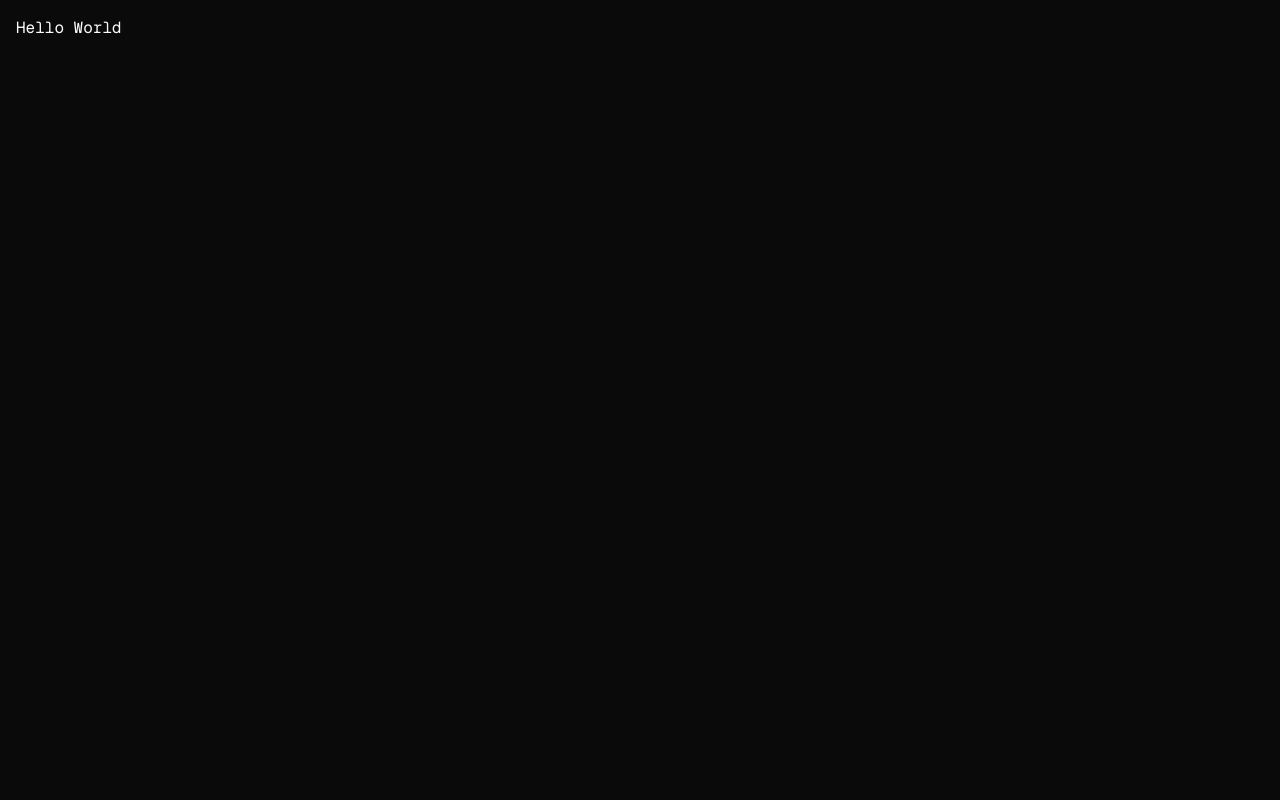
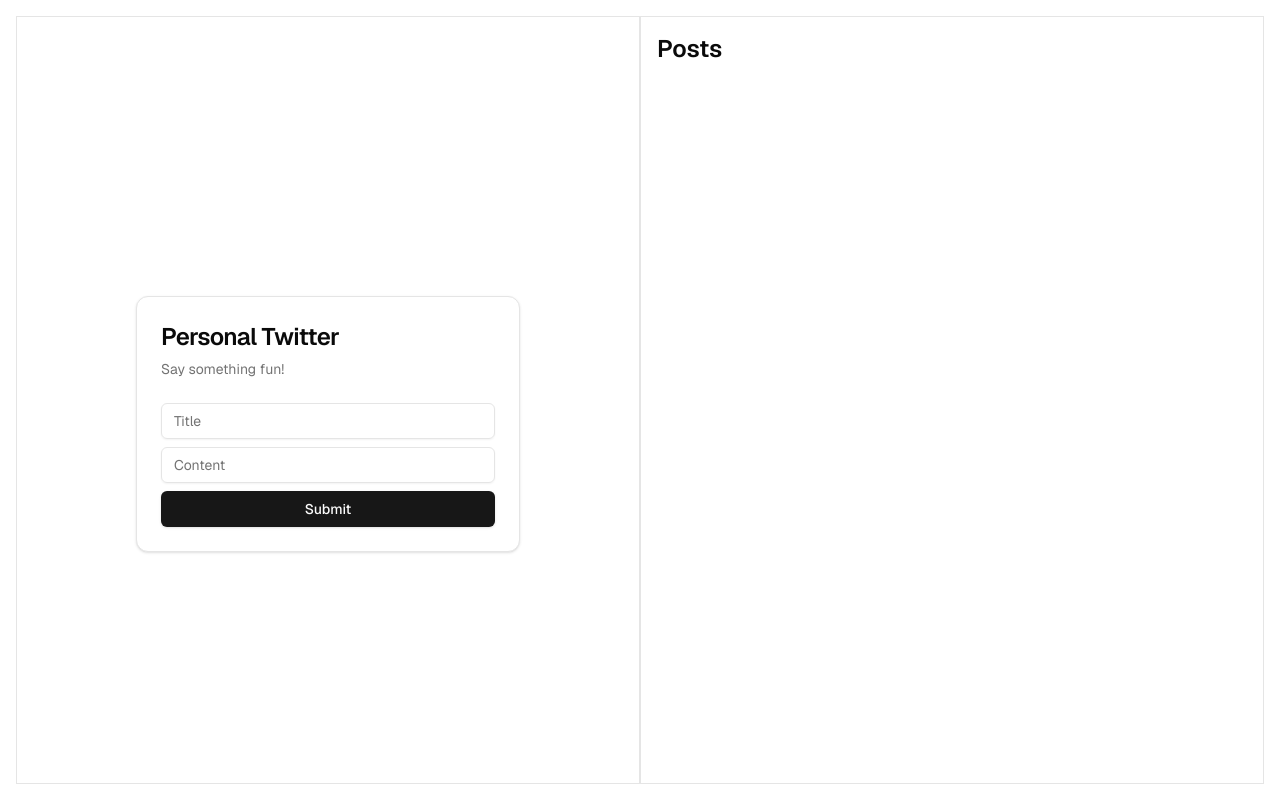
Before and after one commit to sjnaik02/turso-demo-app, a Next.js app: page / in a window 1280 px wide. Built offline with nearby package versions, Linux system fonts and the light colour scheme.

Commit message:
"added form input + db stuff started"

```diff
--- a/package.json
+++ b/package.json
@@ -16,6 +16,7 @@
   "dependencies": {
     "@libsql/client": "^0.9.0",
     "@radix-ui/react-icons": "^1.3.0",
+    "@radix-ui/react-slot": "^1.1.0",
     "@t3-oss/env-nextjs": "^0.10.1",
     "class-variance-authority": "^0.7.0",
     "clsx": "^2.1.1",
--- a/src/app/layout.tsx
+++ b/src/app/layout.tsx
@@ -14,7 +14,7 @@
   children,
 }: Readonly<{ children: React.ReactNode }>) {
   return (
-    <html lang="en" className={`${GeistSans.variable} ${GeistMono.variable} dark`}>
+    <html lang="en" className={`${GeistSans.variable} ${GeistMono.variable}`}>
       <body>{children}</body>
     </html>
   );
--- a/src/app/page.tsx
+++ b/src/app/page.tsx
@@ -1,9 +1,29 @@
-import Link from "next/link";
+import { Card, CardContent, CardHeader, CardTitle, CardDescription } from "@/components/ui/card";
+import { Input } from "@/components/ui/input";
+import { Button } from "@/components/ui/button";
 
 export default function HomePage() {
+
   return (
-    <main className="font-mono p-4">
-      <h1>Hello World</h1>
+    <main className="font-sans p-4 h-screen w-screen flex">
+      <div className="flex flex-col w-1/2 justify-center items-center border">
+      <Card className="w-96 mt-12 ">
+        <CardHeader>
+          <CardTitle className="text-2xl">Personal Twitter</CardTitle>
+          <CardDescription>Say something fun!</CardDescription>
+        </CardHeader>
+        <CardContent className="">
+          <form className="flex flex-col gap-2">
+            <Input placeholder="Title" type="text" className="text-semibold" name="title" />
+            <Input placeholder="Content" type="text" name="content"/>
+            <Button type="submit">Submit</Button>
+          </form>
+        </CardContent>
+      </Card>
+      </div>
+      <div className="flex flex-col gap-2 w-1/2 border">
+        <h2 className="text-2xl font-semibold p-4">Posts</h2>
+      </div>
     </main>
   );
 }
--- /dev/null
+++ b/src/components/ui/button.tsx
@@ -0,0 +1,57 @@
+import * as React from "react"
+import { Slot } from "@radix-ui/react-slot"
+import { cva, type VariantProps } from "class-variance-authority"
+
+import { cn } from "@/lib/utils"
+
+const buttonVariants = cva(
+  "inline-flex items-center justify-center whitespace-nowrap rounded-md text-sm font-medium transition-colors focus-visible:outline-none focus-visible:ring-1 focus-visible:ring-ring disabled:pointer-events-none disabled:opacity-50",
+  {
+    variants: {
+      variant: {
+        default:
+          "bg-primary text-primary-foreground shadow hover:bg-primary/90",
+        destructive:
+          "bg-destructive text-destructive-foreground shadow-sm hover:bg-destructive/90",
+        outline:
+          "border border-input bg-background shadow-sm hover:bg-accent hover:text-accent-foreground",
+        secondary:
+          "bg-secondary text-secondary-foreground shadow-sm hover:bg-secondary/80",
+        ghost: "hover:bg-accent hover:text-accent-foreground",
+        link: "text-primary underline-offset-4 hover:underline",
+      },
+      size: {
+        default: "h-9 px-4 py-2",
+        sm: "h-8 rounded-md px-3 text-xs",
+        lg: "h-10 rounded-md px-8",
+        icon: "h-9 w-9",
+      },
+    },
+    defaultVariants: {
+      variant: "default",
+      size: "default",
+    },
+  }
+)
+
+export interface ButtonProps
+  extends React.ButtonHTMLAttributes<HTMLButtonElement>,
+    VariantProps<typeof buttonVariants> {
+  asChild?: boolean
+}
+
+const Button = React.forwardRef<HTMLButtonElement, ButtonProps>(
+  ({ className, variant, size, asChild = false, ...props }, ref) => {
+    const Comp = asChild ? Slot : "button"
+    return (
+      <Comp
+        className={cn(buttonVariants({ variant, size, className }))}
+        ref={ref}
+        {...props}
+      />
+    )
+  }
+)
+Button.displayName = "Button"
+
+export { Button, buttonVariants }
--- /dev/null
+++ b/src/components/ui/card.tsx
@@ -0,0 +1,76 @@
+import * as React from "react"
+
+import { cn } from "@/lib/utils"
+
+const Card = React.forwardRef<
+  HTMLDivElement,
+  React.HTMLAttributes<HTMLDivElement>
+>(({ className, ...props }, ref) => (
+  <div
+    ref={ref}
+    className={cn(
+      "rounded-xl border bg-card text-card-foreground shadow",
+      className
+    )}
+    {...props}
+  />
+))
+Card.displayName = "Card"
+
+const CardHeader = React.forwardRef<
+  HTMLDivElement,
+  React.HTMLAttributes<HTMLDivElement>
+>(({ className, ...props }, ref) => (
+  <div
+    ref={ref}
+    className={cn("flex flex-col space-y-1.5 p-6", className)}
+    {...props}
+  />
+))
+CardHeader.displayName = "CardHeader"
+
+const CardTitle = React.forwardRef<
+  HTMLParagraphElement,
+  React.HTMLAttributes<HTMLHeadingElement>
+>(({ className, ...props }, ref) => (
+  <h3
+    ref={ref}
+    className={cn("font-semibold leading-none tracking-tight", className)}
+    {...props}
+  />
+))
+CardTitle.displayName = "CardTitle"
+
+const CardDescription = React.forwardRef<
+  HTMLParagraphElement,
+  React.HTMLAttributes<HTMLParagraphElement>
+>(({ className, ...props }, ref) => (
+  <p
+    ref={ref}
+    className={cn("text-sm text-muted-foreground", className)}
+    {...props}
+  />
+))
+CardDescription.displayName = "CardDescription"
+
+const CardContent = React.forwardRef<
+  HTMLDivElement,
+  React.HTMLAttributes<HTMLDivElement>
+>(({ className, ...props }, ref) => (
+  <div ref={ref} className={cn("p-6 pt-0", className)} {...props} />
+))
+CardContent.displayName = "CardContent"
+
+const CardFooter = React.forwardRef<
+  HTMLDivElement,
+  React.HTMLAttributes<HTMLDivElement>
+>(({ className, ...props }, ref) => (
+  <div
+    ref={ref}
+    className={cn("flex items-center p-6 pt-0", className)}
+    {...props}
+  />
+))
+CardFooter.displayName = "CardFooter"
+
+export { Card, CardHeader, CardFooter, CardTitle, CardDescription, CardContent }
--- /dev/null
+++ b/src/components/ui/input.tsx
@@ -0,0 +1,25 @@
+import * as React from "react"
+
+import { cn } from "@/lib/utils"
+
+export interface InputProps
+  extends React.InputHTMLAttributes<HTMLInputElement> {}
+
+const Input = React.forwardRef<HTMLInputElement, InputProps>(
+  ({ className, type, ...props }, ref) => {
+    return (
+      <input
+        type={type}
+        className={cn(
+          "flex h-9 w-full rounded-md border border-input bg-transparent px-3 py-1 text-sm shadow-sm transition-colors file:border-0 file:bg-transparent file:text-sm file:font-medium file:text-foreground placeholder:text-muted-foreground focus-visible:outline-none focus-visible:ring-1 focus-visible:ring-ring disabled:cursor-not-allowed disabled:opacity-50",
+          className
+        )}
+        ref={ref}
+        {...props}
+      />
+    )
+  }
+)
+Input.displayName = "Input"
+
+export { Input }
--- a/src/server/db/index.ts
+++ b/src/server/db/index.ts
@@ -13,7 +13,7 @@
 };
 
 export const client =
-  globalForDb.client ?? createClient({ url: env.DATABASE_URL });
+  globalForDb.client ?? createClient({ url: env.TURSO_DATABASE_URL });
 if (env.NODE_ENV !== "production") globalForDb.client = client;
 
 export const db = drizzle(client, { schema });
--- a/src/server/db/schema.ts
+++ b/src/server/db/schema.ts
@@ -8,7 +8,8 @@
   "post",
   {
     id: int("id", { mode: "number" }).primaryKey({ autoIncrement: true }),
-    name: text("name", { length: 256 }),
+    title: text("name", { length: 256 }).notNull(),
+    content: text("content", { length: 1024 }).notNull(),
     createdAt: int("created_at", { mode: "timestamp" })
       .default(sql`(unixepoch())`)
       .notNull(),
@@ -17,6 +18,6 @@
     ),
   },
   (example) => ({
-    nameIndex: index("name_idx").on(example.name),
+    nameIndex: index("name_idx").on(example.title),
   })
 );
```
Also changed, not shown: src/server/queries.ts (added, +7 -0 lines), 1 other file (tests, documents, lock files or other folders).
